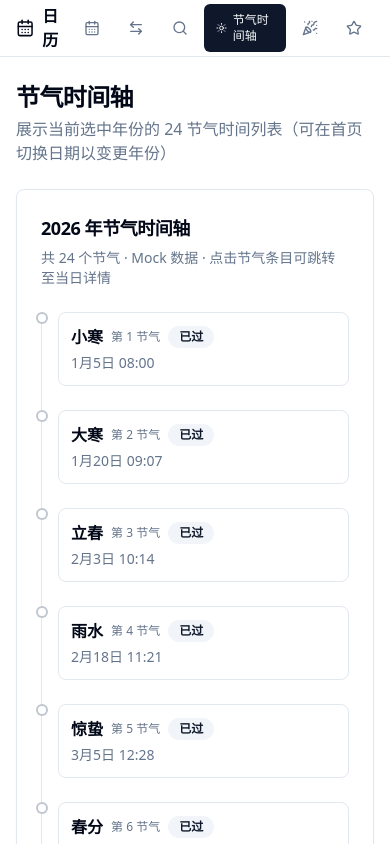
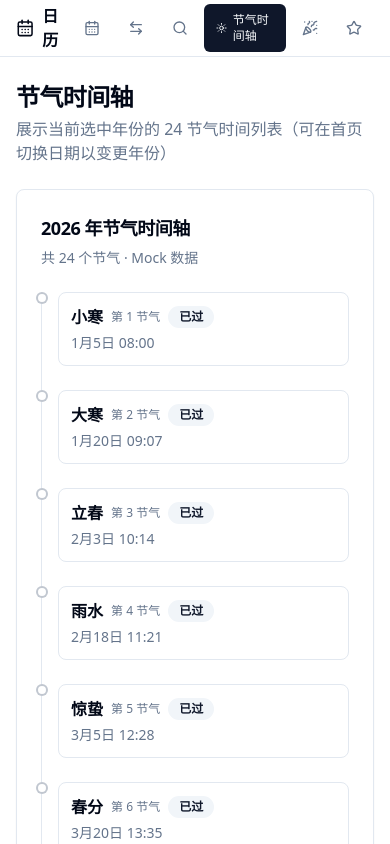
Before and after one commit to LcjGitHub/label-6124, a Next.js app: page /solar-terms in a window 390 px wide. Shown: the top 844 px of the page. Built offline with nearby package versions, Linux system fonts and the light colour scheme.

Commit message:
.913020344866380:7c2a05b12145596ec2009e49b8b36830_6a2b9a1736d898ac98c45191.6a2ba0f736d898ac98c453d9.6a2ba0f71f9a2bba91feb78d:Trae CN.T(2026/6/12 14:02:31)

```diff
--- a/src/components/solar-terms-timeline.tsx
+++ b/src/components/solar-terms-timeline.tsx
@@ -26,7 +26,7 @@ import { formatDateKey } from "@/lib/calendar";
 export function SolarTermsTimeline() {
   const router = useRouter();
   const selectedDate = useDateStore((s) => s.selectedDate);
-  const setSelectedDate = useDateStore((s) => s.setSelectedDate);
+  const setSelectedDateFromString = useDateStore((s) => s.setSelectedDateFromString);
   const year = selectedDate.getFullYear();
   const todayKey = formatDateKey(new Date());
   const selectedKey = formatDateKey(selectedDate);
@@ -36,10 +36,10 @@ export function SolarTermsTimeline() {
   const inRange = year >= CALENDAR_YEAR_MIN && year <= CALENDAR_YEAR_MAX;
 
   const handleTermClick = (dateStr: string) => {
-    const [y, m, d] = dateStr.split("-").map(Number);
-    const date = new Date(y, m - 1, d);
-    setSelectedDate(date);
-    router.push("/");
+    const result = setSelectedDateFromString(dateStr);
+    if (result.valid) {
+      router.push("/");
+    }
   };
 
   return (
@@ -47,7 +47,7 @@ export function SolarTermsTimeline() {
       <CardHeader>
         <CardTitle className="text-lg">{year} 年节气时间轴</CardTitle>
         <CardDescription>
-          共 24 个节气 · Mock 数据 · 点击节气条目可跳转至当日详情
+          共 24 个节气 · Mock 数据
           {!inRange && ` · 超出范围（${CALENDAR_YEAR_MIN}–${CALENDAR_YEAR_MAX}）`}
         </CardDescription>
       </CardHeader>
@@ -75,12 +75,13 @@ export function SolarTermsTimeline() {
                           : "border-muted-foreground/40"
                     )}
                   />
-                  <div
+                  <button
+                    type="button"
                     onClick={() => handleTermClick(term.date)}
                     className={cn(
-                      "rounded-lg border p-3 sm:p-4 transition-colors cursor-pointer hover:bg-accent/50 hover:border-accent",
-                      isSelected && "border-primary bg-primary/5 hover:bg-primary/10",
-                      isToday && !isSelected && "border-orange-200 bg-orange-50 dark:border-orange-900 dark:bg-orange-950/30 hover:bg-orange-100 dark:hover:bg-orange-950/50"
+                      "w-full text-left rounded-lg border p-3 sm:p-4 transition-colors cursor-pointer",
+                      isSelected && "border-primary bg-primary/5",
+                      isToday && !isSelected && "border-orange-200 bg-orange-50 dark:border-orange-900 dark:bg-orange-950/30"
                     )}
                   >
                     <div className="flex flex-wrap items-center gap-2">
@@ -103,7 +104,7 @@ export function SolarTermsTimeline() {
                     <p className="mt-1 text-sm text-muted-foreground">
                       {formatSolarTermDateTime(term)}
                     </p>
-                  </div>
+                  </button>
                 </li>
               );
             })}
```
